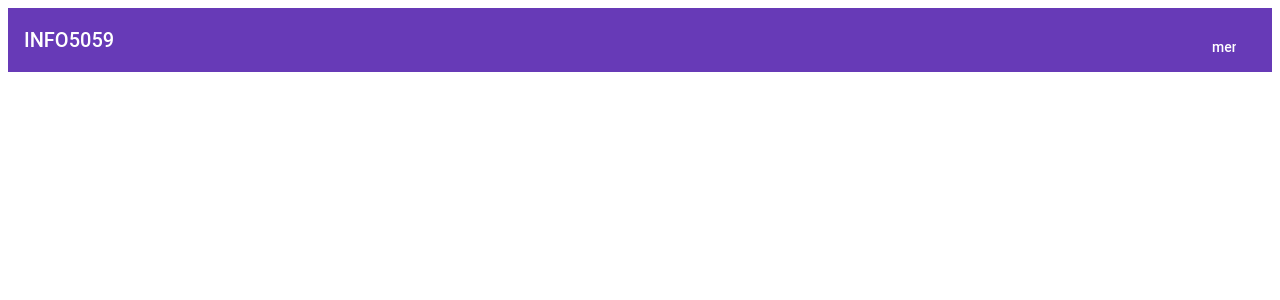
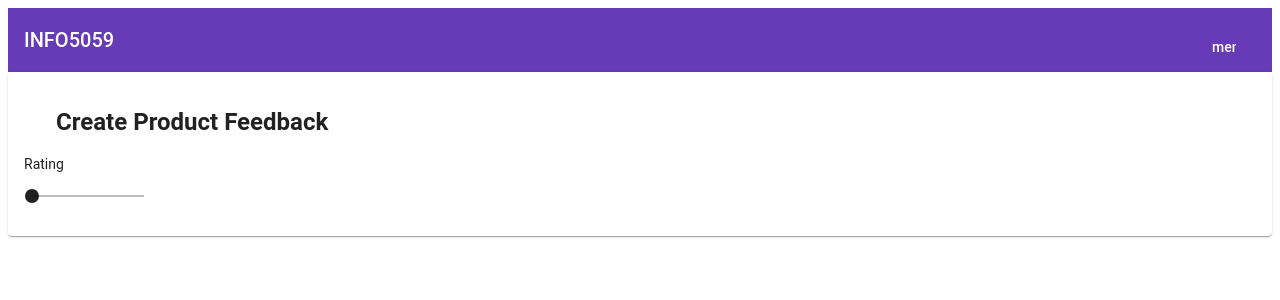
Before and after one commit to MarvinHernandez/Techlead, an Angular app in the folder TechleadClient/: page /createproductfeedback in a window 1280 px wide. Before the commit this address led to /. Shown: the top 300 px of the page. Built offline with nearby package versions, Linux system fonts and the light colour scheme.

Commit message:
Started the product feedback page

```diff
--- a/TechleadClient/src/app/app-routing.module.ts
+++ b/TechleadClient/src/app/app-routing.module.ts
@@ -2,10 +2,12 @@ import { NgModule } from '@angular/core';
 import { Routes, RouterModule } from '@angular/router';
 import {MemberCreateComponent} from './member/member-create/member-create.component';
 import {MemberHomeComponent} from './member/member-home/member-home.component';
+import {ProductFeedbackCreateComponent} from './product-feedback/product-feedback-create/product-feedback-create.component';
 
 const routes: Routes = [
   {path: 'memberhome', component: MemberHomeComponent},
-  {path: 'createaccount', component: MemberCreateComponent}
+  {path: 'createaccount', component: MemberCreateComponent},
+  {path: 'createproductfeedback', component: ProductFeedbackCreateComponent}
 ];
 
 @NgModule({
--- a/TechleadClient/src/app/app.component.html
+++ b/TechleadClient/src/app/app.component.html
@@ -8,5 +8,6 @@
 <mat-menu #appMenu="matMenu">
   <a mat-menu-item [routerLink]="['memberhome']">member home</a>
   <a mat-menu-item [routerLink]="['createaccount']">create account</a>
+  <a mat-menu-item [routerLink]="['createproductfeedback']">Create Product Feedback</a>
 </mat-menu>
 <router-outlet></router-outlet>
--- a/TechleadClient/src/app/app.module.ts
+++ b/TechleadClient/src/app/app.module.ts
@@ -1,9 +1,9 @@
 import { BrowserModule } from '@angular/platform-browser';
 import { NgModule } from '@angular/core';
-
 import { AppRoutingModule } from './app-routing.module';
 import { AppComponent } from './app.component';
 import { MemberModule } from './member/member.module';
+import {ProductFeedbackModule} from './product-feedback/product-feedback.module';
 import { HttpClientModule } from '@angular/common/http';
 import {MatComponentsModule} from './mat-components/mat-components.module';
 import {BrowserAnimationsModule} from '@angular/platform-browser/animations';
@@ -18,7 +18,8 @@ import {BrowserAnimationsModule} from '@angular/platform-browser/animations';
     MemberModule,
     HttpClientModule,
     MatComponentsModule,
-    BrowserAnimationsModule
+    BrowserAnimationsModule,
+    ProductFeedbackModule
   ],
   providers: [],
   bootstrap: [AppComponent]
--- /dev/null
+++ b/TechleadClient/src/app/models/ProductFeedback.ts
@@ -0,0 +1,7 @@
+export interface ProductFeedback {
+  id: number;
+  memberId: string;
+  productId: number;
+  rating: number;
+  text: string;
+}
--- /dev/null
+++ b/TechleadClient/src/app/product-feedback/product-feedback-create/product-feedback-create.component.html
@@ -0,0 +1,20 @@
+<form [formGroup]="createFeedbackForm">
+  <mat-card>
+    <mat-card-header>
+      <h2>Create Product Feedback</h2>
+    </mat-card-header>
+    <mat-card-content>
+      <!--Rating-->
+      <div layout="row">
+        <mat-label>Rating</mat-label>
+        <br/>
+          <mat-slider formControlName="rating" min="0.5" max="5" step="0.5" tickInterval="0.5"
+                      thumbLabel="thumbLabel"></mat-slider>
+        <!-- TODO: See if the error handling will still work without mat-form-field -->
+          <mat-error flex *ngIf="rating.errors && (rating.dirty || rating.touched)" align="end" >
+            <p *ngIf="rating.hasError('required')">Rating is required.</p>
+          </mat-error>
+      </div>
+    </mat-card-content>
+  </mat-card>
+</form>
--- /dev/null
+++ b/TechleadClient/src/app/product-feedback/product-feedback-create/product-feedback-create.component.ts
@@ -0,0 +1,23 @@
+import { Component, OnInit } from '@angular/core';
+import { FormControl, FormGroup, FormBuilder, Validators } from '@angular/forms';
+import {ProductFeedbackService} from '../../services/product-feedback.service';
+
+@Component({
+  selector: 'app-product-feedback-create',
+  templateUrl: './product-feedback-create.component.html',
+  styleUrls: ['./product-feedback-create.component.scss']
+})
+export class ProductFeedbackCreateComponent implements OnInit {
+  createFeedbackForm: FormGroup;
+  rating: FormControl;
+
+  constructor(private builder: FormBuilder, public feedbackService: ProductFeedbackService) {
+    this.rating = new FormControl('', Validators.compose([Validators.required]));
+  }
+
+  ngOnInit(): void {
+    this.createFeedbackForm = this.builder.group({
+      rating: this.rating
+    });
+  }
+}
--- /dev/null
+++ b/TechleadClient/src/app/services/product-feedback.service.ts
@@ -0,0 +1,14 @@
+import { Injectable } from '@angular/core';
+import {HttpClient} from '@angular/common/http';
+import {BASEURL} from '../constants';
+import {GenericHttpService} from './generic-http.service';
+import {ProductFeedback} from '../models/ProductFeedback';
+
+@Injectable({
+  providedIn: 'root'
+})
+export class ProductFeedbackService extends GenericHttpService<ProductFeedback>{
+  constructor(public http: HttpClient) {
+    super(http, `${BASEURL}/api/feedback`);
+  }// Constructor
+}// ProductFeedbackService
```
Also changed, not shown: TechleadClient/src/app/mat-components/mat-components.module.ts (+10 -3 lines), TechleadClient/src/app/product-feedback/product-feedback.module.ts (added, +15 -0 lines), TechleadClient/src/app/product-feedback/product-feedback-create/product-feedback-create.component.scss (added).
